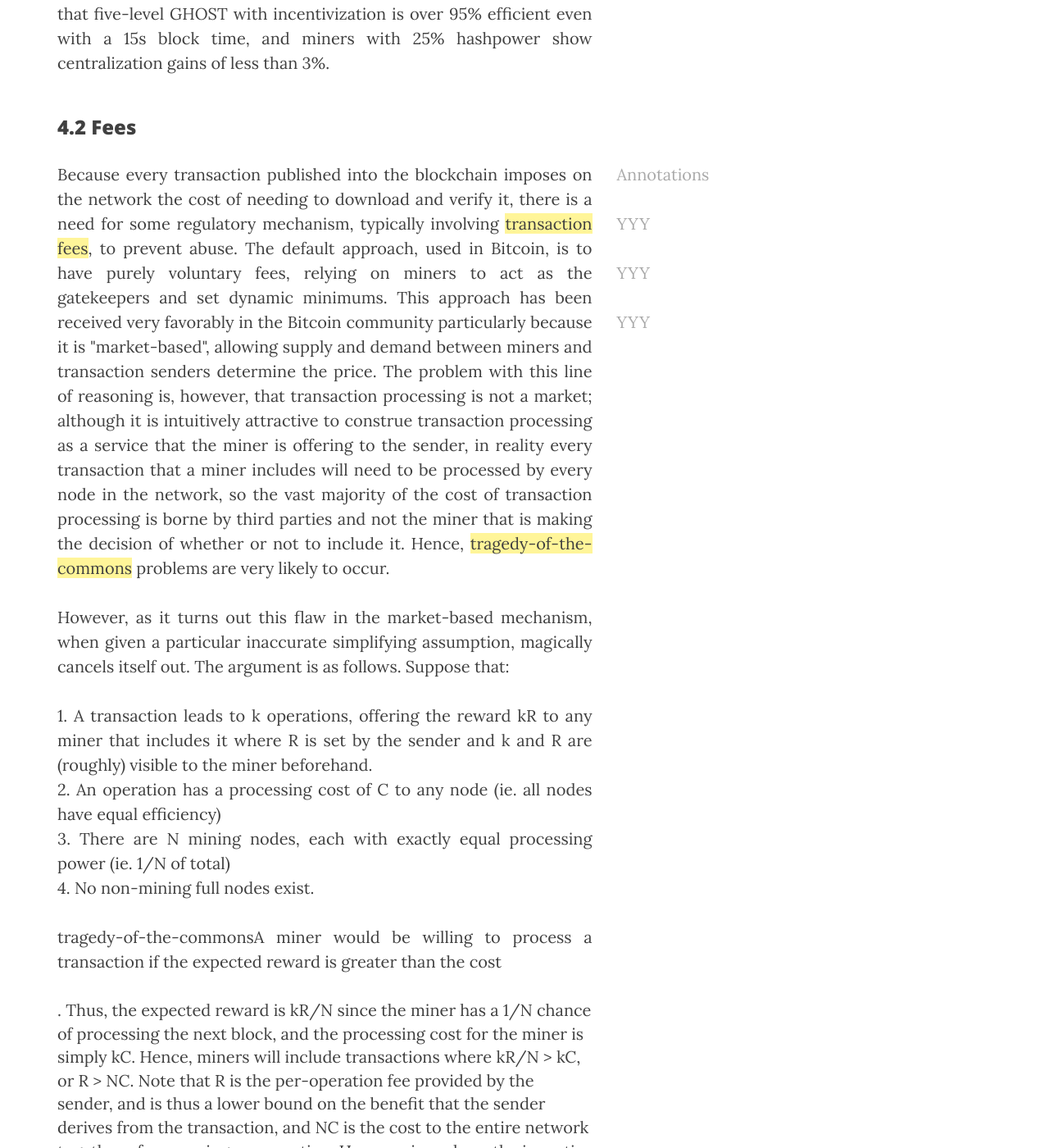
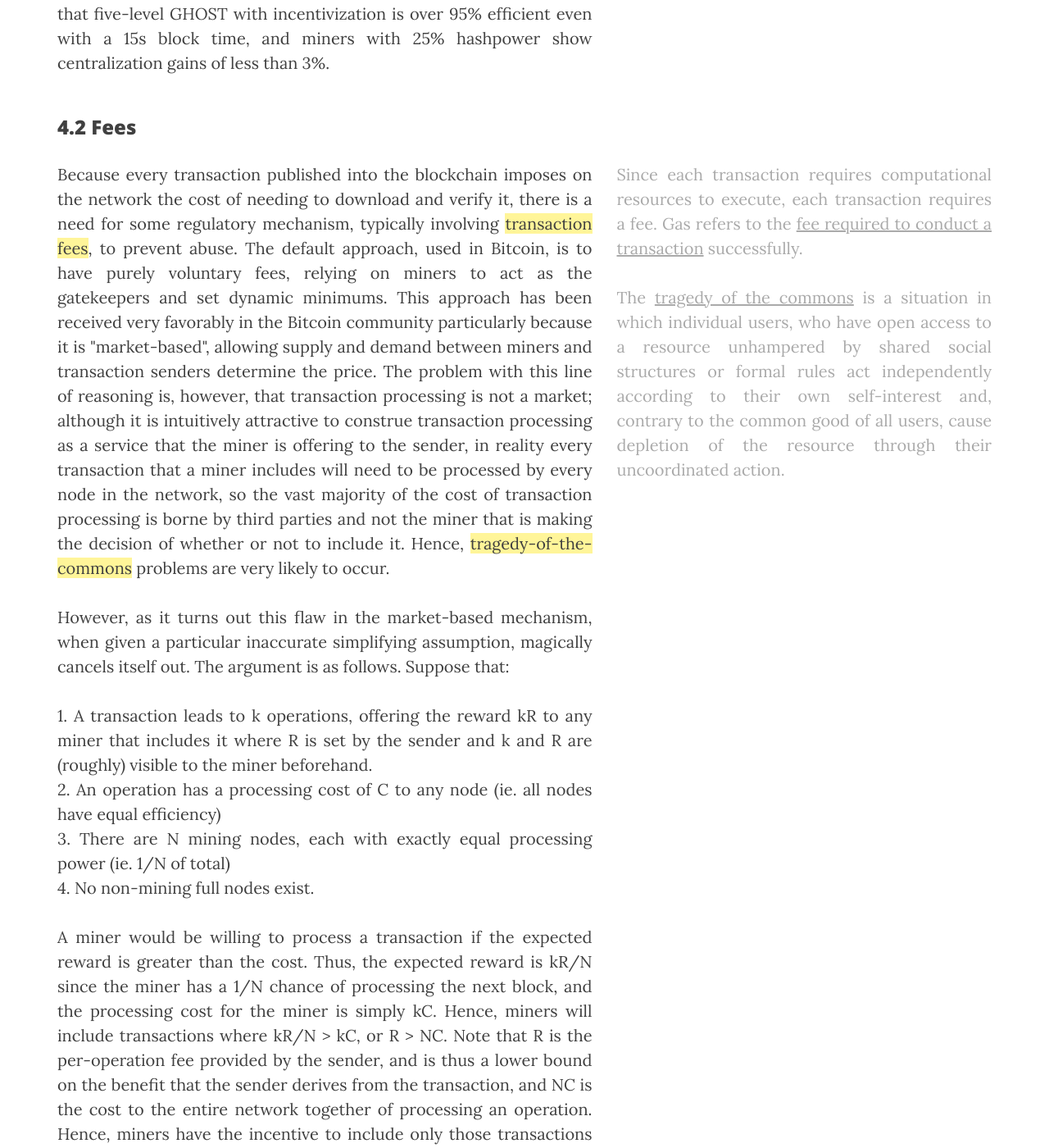
Before and after one commit to dylanhogg/dylanhogg.github.io, a Jekyll site: the page built from _posts/2021-11-14-ethereum-whitepaper-annotated.html, in a window 1280 px wide and 1400 px high, scrolled down 36155 px. Shown: the whole window at 82% size. Built offline with Jekyll 4.4.1, drawn with Linux system fonts in a browser that asks for light colours; nearby versions of some CDN libraries; comment, search, counter and statistics services are not loaded; some of the changed text lies outside the part shown.

Commit message:
More annotations.

```diff
--- a/_posts/2021-11-14-ethereum-whitepaper-annotated.html
+++ b/_posts/2021-11-14-ethereum-whitepaper-annotated.html
@@ -857,14 +857,13 @@ https://quotebanq.wpcomstaging.com/wp-content/uploads/2018/08/02.01._final_Ether
     </div>
     <div class="col-lg-5 anno">
         <h3>&nbsp;</h3>
-        <p>
-            Annotations
+        <p>The GHOST protocol was introduced by Sompolinsky and Zohar in "<a href="/resources/ethereum-whitepaper-annotated/Accelerating Bitcoin’s Transaction Processing (2013).pdf">Accelerating Bitcoin’s Transaction Processing</a>", 2013.
         </p>
-        <p>YYY
+        <p>It appears that <a href="https://ethereum.stackexchange.com/questions/38121/why-did-ethereum-abandon-the-ghost-protocol/50693#50693">Ethereum no longer uses the GHOST protocol</a>. Ethereum does, however, use a modified version of the Inclusive protocol as described by Lewenberg, Sompolinsky and Zohar in "<a href="/resources/ethereum-whitepaper-annotated/Inclusive Block Chain Protocols (2015).pdf">Inclusive Block Chain Protocols</a>", 2015..
         </p>
-        <p>YYY
+        <p>Yonatan Sompolinsky discusses Ethereum dropping the GHOST protocol in this talk: <a href="https://youtu.be/57DCYtk0lWI?t=1418">SPECTRE - BPASE '18 at 23m38s</a>.
         </p>
-        <p>YYY
+        <p>When a miner finds a valid block, another miner may have published a competing block which is added to the tip of the blockchain first. This valid, but stale, block can be included by newer blocks as ommers and receive a partial block reward. The term "ommer" is the preferred gender-neutral term for the sibling of a parent block, but this is also sometimes referred to as an "<a href="https://ethereum.org/en/glossary/#ommer">uncle</a>".
         </p>
     </div>
 </div>
@@ -881,7 +880,7 @@ https://quotebanq.wpcomstaging.com/wp-content/uploads/2018/08/02.01._final_Ether
            3. There are N mining nodes, each with exactly equal processing power (ie. 1/N of total)<br />
            4. No non-mining full nodes exist.
         </p>
-        <p>tragedy-of-the-commonsA miner would be willing to process a transaction if the expected reward is greater than the cost</p>. Thus, the expected reward is kR/N since the miner has a 1/N chance of processing the next block, and the processing cost for the miner is simply kC. Hence, miners will include transactions where kR/N > kC, or R > NC. Note that R is the per-operation fee provided by the sender, and is thus a lower bound on the benefit that the sender derives from the transaction, and NC is the cost to the entire network together of processing an operation. Hence, miners have the incentive to include only those transactions for which the total utilitarian benefit exceeds the cost.
+        <p>A miner would be willing to process a transaction if the expected reward is greater than the cost. Thus, the expected reward is kR/N since the miner has a 1/N chance of processing the next block, and the processing cost for the miner is simply kC. Hence, miners will include transactions where kR/N > kC, or R > NC. Note that R is the per-operation fee provided by the sender, and is thus a lower bound on the benefit that the sender derives from the transaction, and NC is the cost to the entire network together of processing an operation. Hence, miners have the incentive to include only those transactions for which the total utilitarian benefit exceeds the cost.
         </p>
         <p>However, there are several important deviations from those assumptions in reality:
         </p>
@@ -895,19 +894,14 @@ https://quotebanq.wpcomstaging.com/wp-content/uploads/2018/08/02.01._final_Ether
         <code>
     blk.oplimit = floor((blk.parent.oplimit * (EMAFACTOR - 1) + floor(parent.opcount * BLK_LIMIT_FACTOR)) / EMA_FACTOR)
         </code>
-        <p><span class="hl">BLK_LIMIT_FACTOR</span> and <span class="hl">EMA_FACTOR</span> are constants that will be set to 65536 and 1.5 for the time being, but will likely be changed after further analysis.
+        <p>BLK_LIMIT_FACTOR and EMA_FACTOR are constants that will be set to 65536 and 1.5 for the time being, but will likely be changed after further analysis.
         </p>
     </div>
     <div class="col-lg-5 anno">
         <h3>&nbsp;</h3>
-        <p>
-            Annotations
+        <p>Since each transaction requires computational resources to execute, each transaction requires a fee. Gas refers to the <a href="https://ethereum.org/en/developers/docs/gas/#what-is-gas">fee required to conduct a transaction</a> successfully.
         </p>
-        <p>YYY
-        </p>
-        <p>YYY
-        </p>
-        <p>YYY
+        <p>The <a href="https://en.wikipedia.org/wiki/Tragedy_of_the_commons">tragedy of the commons</a> is a situation in which individual users, who have open access to a resource unhampered by shared social structures or formal rules act independently according to their own self-interest and, contrary to the common good of all users, cause depletion of the resource through their uncoordinated action.
         </p>
     </div>
 </div>
```
Also changed, not shown: 2 other files.
